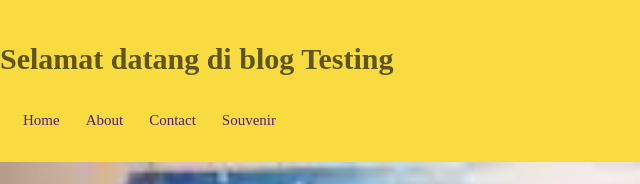
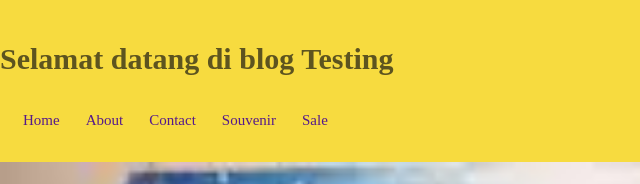
Before and after one commit to Opjasson/test_blog, a plain HTML site: page index.html in a window 1280 px wide. Shown: the top 184 px of the page, 0-640 px from the left. Drawn offline with Linux system fonts and the light colour scheme.

Commit message:
penambahan menu nav

```diff
--- a/index.html
+++ b/index.html
@@ -15,6 +15,7 @@
                <a href="">About</a>
                <a href="">Contact</a>
                <a href="">Souvenir</a>
+               <a href="">Sale</a>
             </div>
             </div>
         <div class="hero"></div>
```
